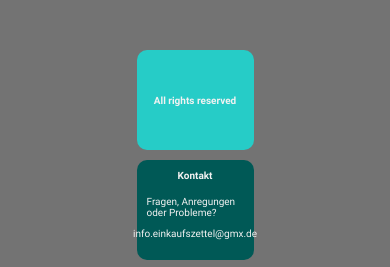
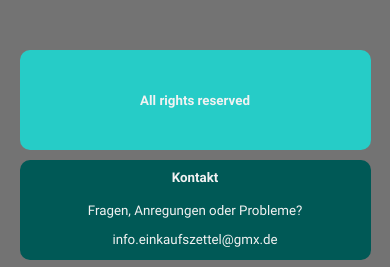
Before and after one commit to th-orsten/shoppinglist, a plain HTML site: page index.html in a window 390 px wide. Shown: the part 804-1071 px from the top of the page. Drawn offline with Linux system fonts and the light colour scheme.

Commit message:
footer @media 700px

```diff
--- a/style.css
+++ b/style.css
@@ -217,13 +217,13 @@ footer {
     /* Höhe automatisch anpassen */
     align-items: center;
     padding: 10px 0;
-    font-size: 10px;
+    font-size: ;
   }
 
   .copyright,
   .contact,
   .social-media {
-    width: 100%;
+    min-width: 90%;
     /* Volle Breite mit Abstand */
     height: 100px;
     margin-bottom: 10px;
```
